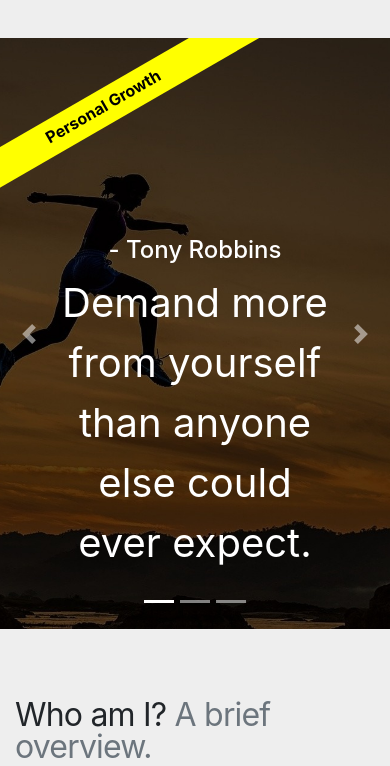
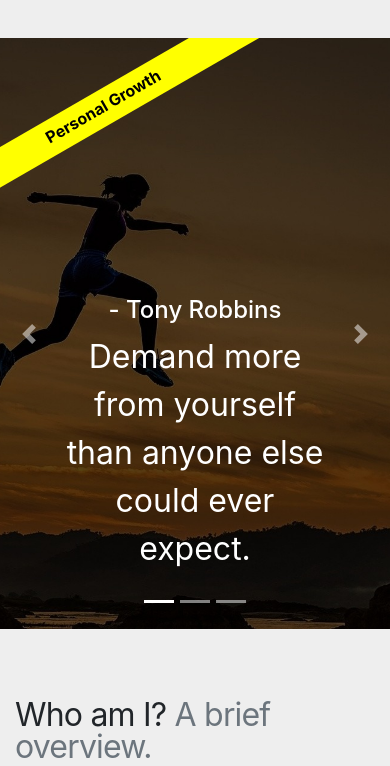
Before and after one commit to makfazlic/LifeCoachingWebsite, a Django app: page / in a window 390 px wide. Shown: the part 2638-3404 px from the top of the page. Run offline with Django 3.2, Linux system fonts and the light colour scheme; some libraries are stand-ins or nearby versions.

Commit message:
Update style.css

```diff
--- a/static/style/style.css
+++ b/static/style/style.css
@@ -122,7 +122,7 @@
   font-size: 1.5rem
 }
 .carousel-caption p{
-  font-size: 2.5rem !important;
+  font-size: 2rem !important;
 }
 }
 .marketing{
```
